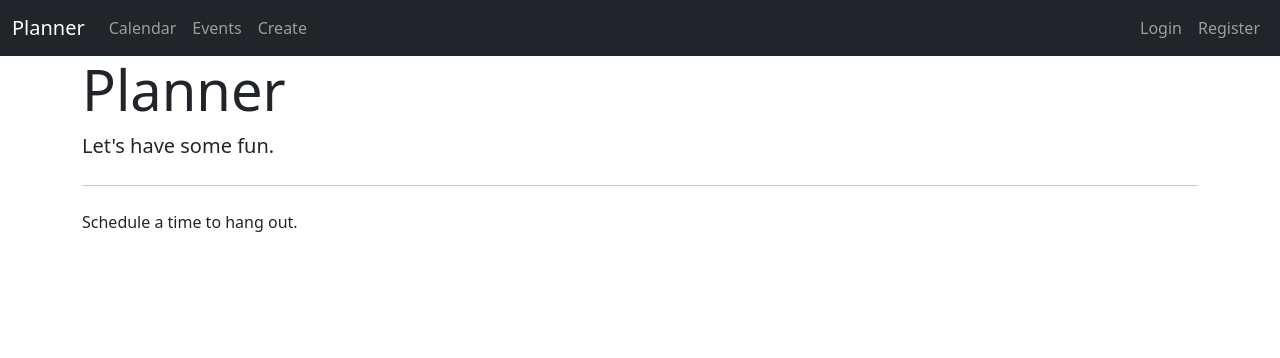
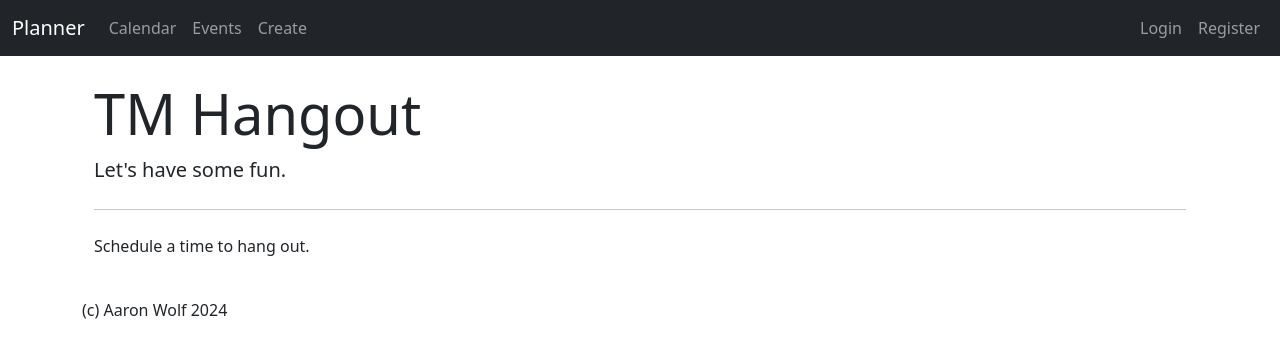
Before and after one commit to wolf-math/TM_Hangout, a Django app: page / in a window 1280 px wide. Shown: the top 358 px of the page. Run offline with Django 4.2, Linux system fonts and the light colour scheme.

Commit message:
tm hangout

```diff
--- a/home/templates/base.html
+++ b/home/templates/base.html
@@ -4,7 +4,7 @@
   <head>
     <meta charset="utf-8">
     <meta name="viewport" content="width=device-width, initial-scale=1">
-    <title>David Planner</title>
+    <title>TM Hnagout</title>
     <link rel="stylesheet" type="text/css" href="{% static 'css/style.css' %}">
     <link href="https://cdn.jsdelivr.net/npm/bootstrap@5.3.2/dist/css/bootstrap.min.css" rel="stylesheet" integrity="sha384-T3c6CoIi6uLrA9TneNEoa7RxnatzjcDSCmG1MXxSR1GAsXEV/Dwwykc2MPK8M2HN" crossorigin="anonymous">
     <link rel="stylesheet" href="https://cdnjs.cloudflare.com/ajax/libs/font-awesome/6.5.2/css/all.min.css">
@@ -41,6 +41,8 @@
       <br/>
       {% block content %}
       {% endblock %}
+      <br/>
+      (c) Aaron Wolf 2024
     </div>
     <script src="https://cdn.jsdelivr.net/npm/bootstrap@5.3.2/dist/js/bootstrap.bundle.min.js" integrity="sha384-C6RzsynM9kWDrMNeT87bh95OGNyZPhcTNXj1NW7RuBCsyN/o0jlpcV8Qyq46cDfL" crossorigin="anonymous"></script>
   </body>
--- a/home/templates/home.html
+++ b/home/templates/home.html
@@ -1,22 +1,11 @@
-{% load static %}
-<!doctype html>
-<html lang="en">
-  <head>
-    <meta charset="utf-8">
-    <meta name="viewport" content="width=device-width, initial-scale=1">
-    <title>David Planner</title>
-    <link href="https://cdn.jsdelivr.net/npm/bootstrap@5.3.2/dist/css/bootstrap.min.css" rel="stylesheet" integrity="sha384-T3c6CoIi6uLrA9TneNEoa7RxnatzjcDSCmG1MXxSR1GAsXEV/Dwwykc2MPK8M2HN" crossorigin="anonymous">
-  </head>
-  <body>
-    {% include 'navbar.html' %}
-    {% comment %} <div class="jumbotron" style="background: url({% static 'images/resumaker.png' %}) no-repeat center center; background-size: cover; height: 90vh"> {% endcomment %}
-      <div class="container">
-        <h1 class="display-4">Planner</h1>
+{% extends "base.html" %}
+{% block content %}
+
+     <div class="container">
+        <h1 class="display-4">TM Hangout</h1>
         <p class="lead">Let's have some fun.</p>
         <hr class="my-4">
         <p>Schedule a time to hang out.</p>
       </div>
-    {% comment %} </div> {% endcomment %}
-    <script src="https://cdn.jsdelivr.net/npm/bootstrap@5.3.2/dist/js/bootstrap.bundle.min.js" integrity="sha384-C6RzsynM9kWDrMNeT87bh95OGNyZPhcTNXj1NW7RuBCsyN/o0jlpcV8Qyq46cDfL" crossorigin="anonymous"></script>
-  </body>
-</html>
+
+{% endblock %}
--- a/manage.py
+++ b/manage.py
@@ -6,7 +6,7 @@ import sys
 
 def main():
     """Run administrative tasks."""
-    os.environ.setdefault('DJANGO_SETTINGS_MODULE', 'david.settings')
+    os.environ.setdefault('DJANGO_SETTINGS_MODULE', 'tm_hangout.settings')
     try:
         from django.core.management import execute_from_command_line
     except ImportError as exc:
--- a/david/asgi.py
+++ b/tm_hangout/asgi.py
@@ -1,5 +1,5 @@
 """
-ASGI config for david project.
+ASGI config for tm_hangout project.
 
 It exposes the ASGI callable as a module-level variable named ``application``.
 
@@ -11,6 +11,6 @@ import os
 
 from django.core.asgi import get_asgi_application
 
-os.environ.setdefault('DJANGO_SETTINGS_MODULE', 'david.settings')
+os.environ.setdefault('DJANGO_SETTINGS_MODULE', 'tm_hangout.settings')
 
 application = get_asgi_application()
--- a/david/settings.py
+++ b/tm_hangout/settings.py
@@ -37,7 +37,7 @@ MIDDLEWARE = [
     'user_auth.middleware.CheckApprovalMiddleware',
 ]
 
-ROOT_URLCONF = 'david.urls'
+ROOT_URLCONF = 'tm_hangout.urls'
 
 TEMPLATES = [
     {
@@ -55,7 +55,7 @@ TEMPLATES = [
     },
 ]
 
-WSGI_APPLICATION = 'david.wsgi.application'
+WSGI_APPLICATION = 'tm_hangout.wsgi.application'
 
 
 # Database
--- a/david/wsgi.py
+++ b/tm_hangout/wsgi.py
@@ -1,5 +1,5 @@
 """
-WSGI config for david project.
+WSGI config for tm_hangout project.
 
 It exposes the WSGI callable as a module-level variable named ``application``.
 
@@ -11,6 +11,6 @@ import os
 
 from django.core.wsgi import get_wsgi_application
 
-os.environ.setdefault('DJANGO_SETTINGS_MODULE', 'david.settings')
+os.environ.setdefault('DJANGO_SETTINGS_MODULE', 'tm_hangout.settings')
 
 application = get_wsgi_application()
```
Also changed, not shown: tm_hangout/__init__.py (added), tm_hangout/urls.py (renamed from david/urls.py).
